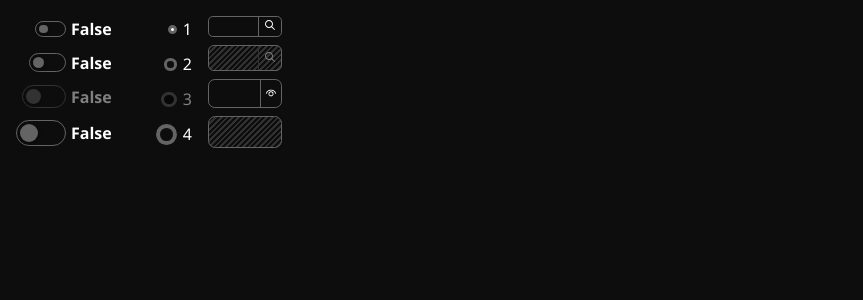
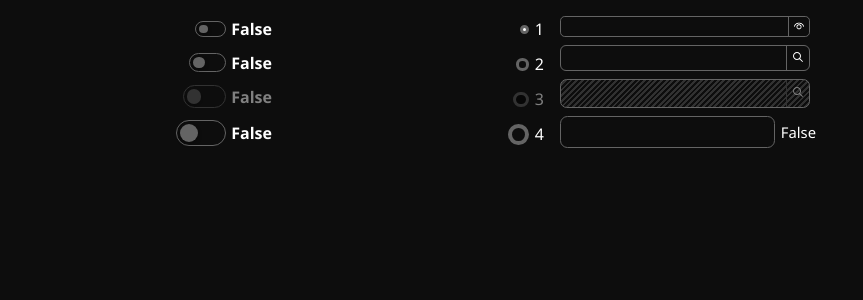
Before and after one commit to lv-zero-eu/SvelteLib, a SvelteKit app: page / in a window 1280 px wide. Shown: the top 300 px of the page, without its empty margins (0-863 px from the left). Built offline with nearby package versions, Linux system fonts and the light colour scheme.

Commit message:
Updated example

```diff
--- a/src/routes/+page.svelte
+++ b/src/routes/+page.svelte
@@ -26,10 +26,10 @@
 </div>
 
 <div class="grid">
-	<TextBox type="search" size="sm" bind:value {onClick} />
-	<TextBox type="search" size="md" disabled bind:value />
-	<TextBox type="password" size="lg" bind:value />
-	<TextBox size="xl" bind:value disabled/>
+	<TextBox type="password" size="sm" bind:value />
+	<TextBox type="search" size="md" bind:value {onClick}></TextBox>
+	<TextBox type="search" size="lg" disabled bind:value />
+	<TextBox size="xl" bind:value>{checked}</TextBox>
 </div>
 
 <style>
@@ -38,7 +38,7 @@
 		gap: 0.5rem;
 		margin-right: 1rem;
 		justify-items: end;
-    width: 5rem;
+		width: 20vw;
 	}
 	:global(label) {
 		text-transform: capitalize;
```
